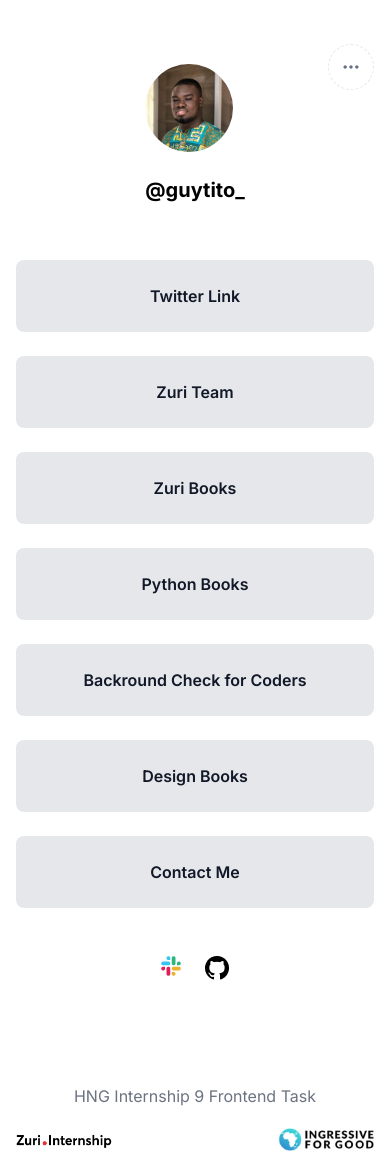
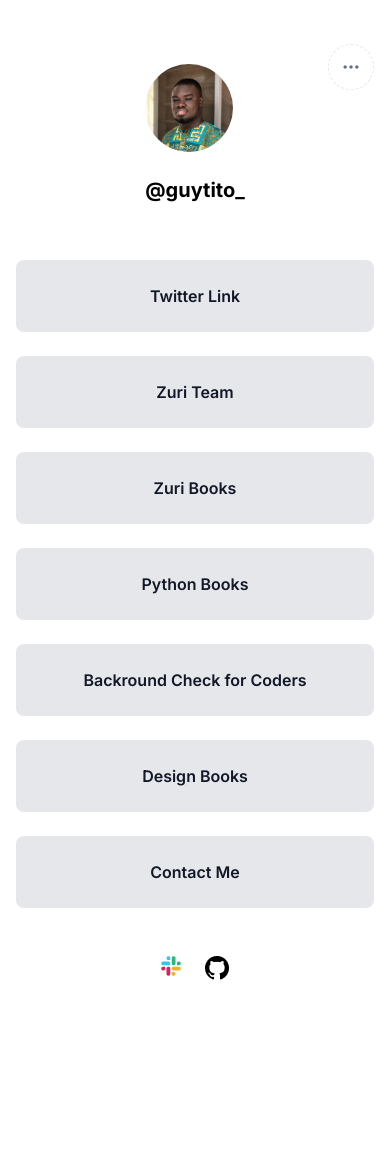
Before and after one commit to GuyTito/linktree, a React (Vite) app: page / in a window 390 px wide. After the commit the page ends 1068 px from the top, so only its background shows below. Built offline with nearby package versions, Linux system fonts and the light colour scheme.

Commit message:
remove footer

```diff
--- a/src/pages/Home.jsx
+++ b/src/pages/Home.jsx
@@ -1,6 +1,4 @@
 import tito from "../assets/tito.jpg";
-import zuri from "../assets/zuri.png";
-import I4G from "../assets/I4G.png";
 import slack_icon from "../assets/slack.png";
 import github from "../assets/github.png";
 import share from "../assets/share.png";
@@ -64,7 +62,7 @@ export default function Home() {
 
   return (
     <>
-      <main className="max-w-[1137px] mx-auto mt-16 px-4 sm:px-8 relative">
+      <main className="max-w-[1137px] mx-auto mt-16 mb-16 px-4 sm:px-8 relative">
         {/* share button */}
         <div className="hover:bg-gray-100 rounded-full border border-dashed outline-none focus:shadow-[0px_0px_0px_4px_#d1d5db] absolute right-4 sm:right-[21%] -top-5">
           <img onClick={() => shareLink()} src={share} className="hidden sm:block sm:p-3" alt="share icon" title="Share link" />
@@ -99,22 +97,6 @@ export default function Home() {
         </div>
       </main>
 
-      <footer className="mt-16">
-        <div className=" py-12 border-t hidden sm:flex justify-between items-center  pt-8 max-w-[1216px] mx-auto px-4">
-          <img src={zuri} alt="zuri internship logo" />
-          <span className="text-md text-gray-500">HNG Internship 9 Frontend Task</span>
-          <img src={I4G} alt="I4G logo" />
-        </div>
-
-        <div className="py-4 flex flex-col text-center gap-5 sm:hidden">
-          <span className="text-md text-gray-500">HNG Internship 9 Frontend Task</span>
-          <div className="flex justify-between px-4">
-            <img src={zuri} className="w-24 object-contain" alt="zuri internship logo" />
-            <img src={I4G} className="w-24 object-contain" alt="I4G logo" />
-          </div>
-        </div>
-      </footer>
-
       {/* share modal */}
       {modal &&
         <div onClick={() => setModal(false)} className="fixed inset-0 bg-black/40">
```
